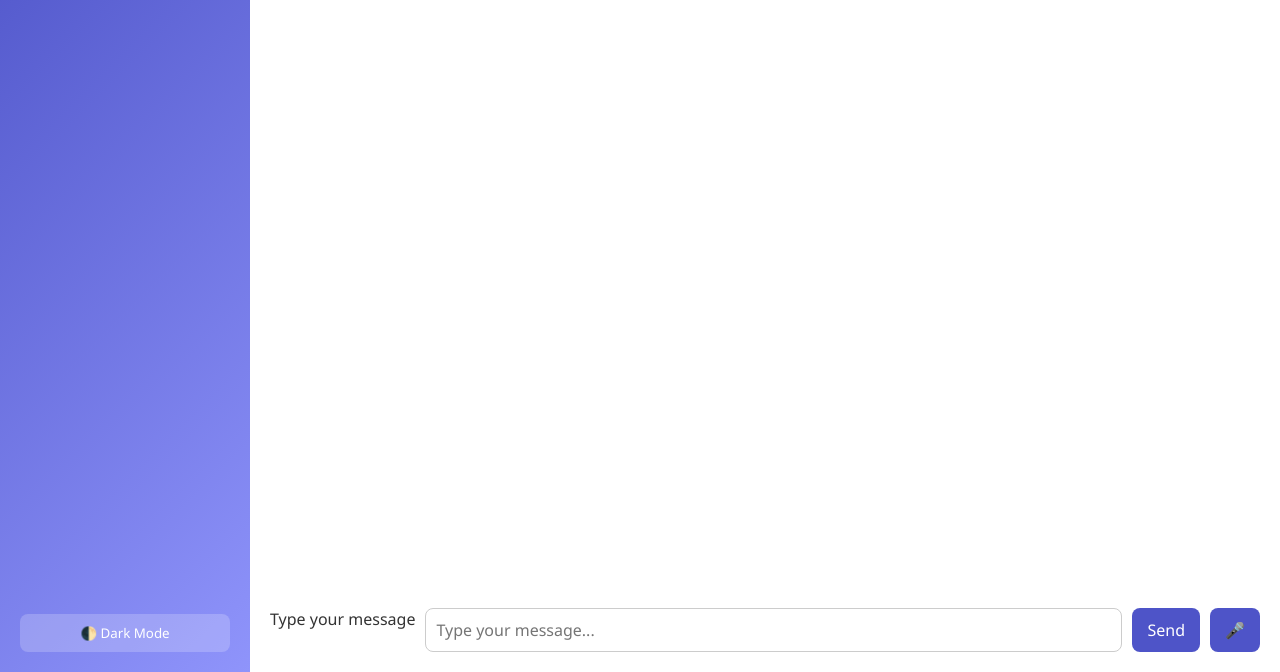
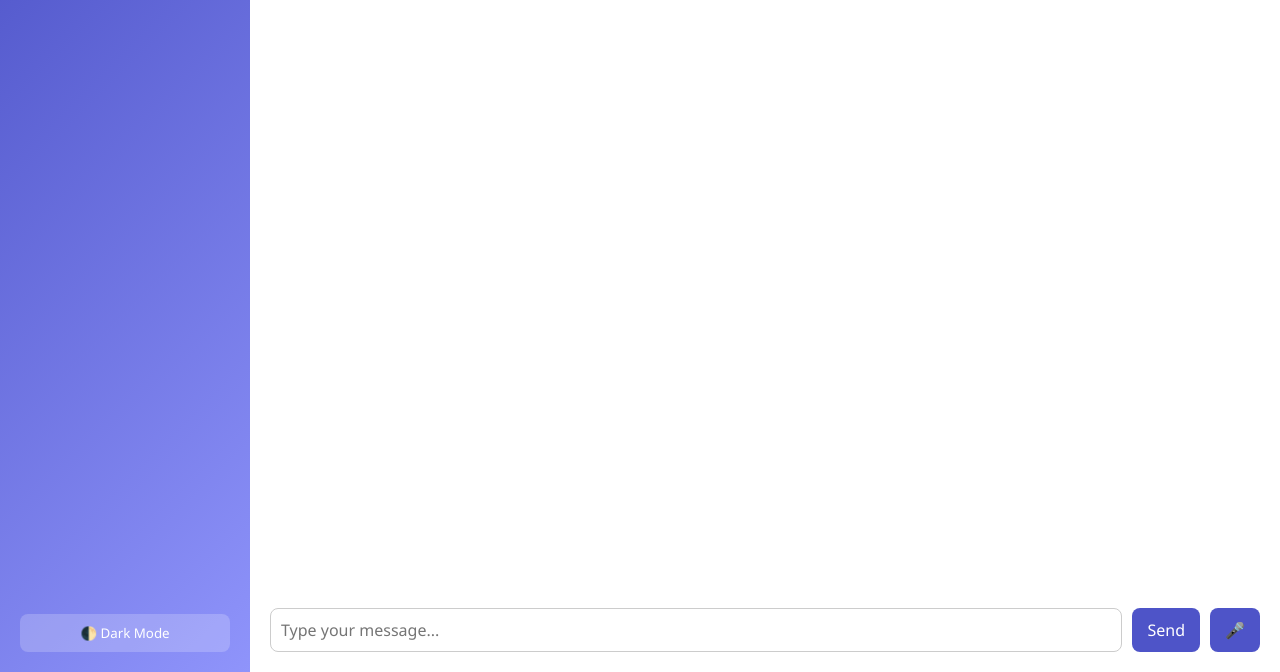
Before and after one commit to prashant-kr-ydv/ai-chatbot, a website: page public/index.html in a window 1280 px wide. Shown: the part 128-800 px from the top of the page. Drawn offline with Linux system fonts and the light colour scheme.

Commit message:
Update style.css

```diff
--- a/public/style.css
+++ b/public/style.css
@@ -74,6 +74,10 @@ body.dark .context-menu { background: #333; border-color: #555; }
 body.dark .context-menu button { color: #eee; }
 body.dark .context-menu button:hover { background-color: #444; }
 
+/* Utility & Responsive */
+.visually-hidden { position: absolute; width: 1px; height: 1px; margin: -1px; padding: 0; overflow: hidden; clip: rect(0, 0, 0, 0); border: 0; }
+@media screen and (max-width: 768px) { .container { flex-direction: column; height: 100%; } .sidebar { width: 100%; height: auto; flex-direction: row; overflow-x: auto; } .sidebar h2, .sidebar ul { display: none; } }
+
 /* Responsive Design for Mobile */
 @media screen and (max-width: 768px) {
   .container {
```
